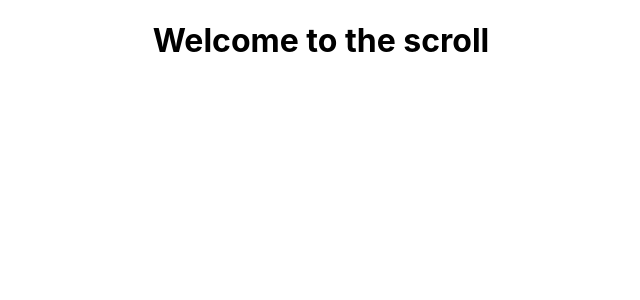
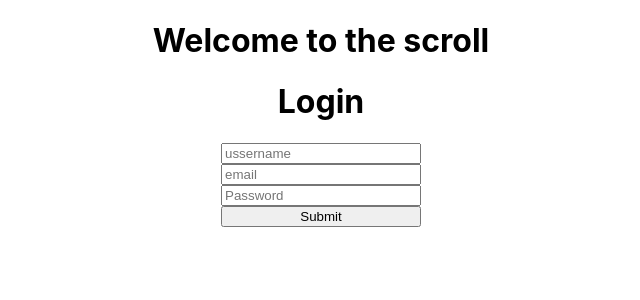
Before and after one commit to justinallenshade/The-Scroll-Front-End, a React (Create React App) app: page /login in a window 1280 px wide. Shown: the top 300 px of the page, without its empty margins (319-959 px from the left). Built offline with nearby package versions, Linux system fonts and the light colour scheme.

Commit message:
login page base

```diff
--- a/src/App.css
+++ b/src/App.css
@@ -2,37 +2,8 @@
   text-align: center;
 }
 
-.App-logo {
-  height: 40vmin;
-  pointer-events: none;
+#loginForm{
+  display: inline-flex;
+  flex-direction: column;
+  width: 200px;
 }
-
-@media (prefers-reduced-motion: no-preference) {
-  .App-logo {
-    animation: App-logo-spin infinite 20s linear;
-  }
-}
-
-.App-header {
-  background-color: #282c34;
-  min-height: 100vh;
-  display: flex;
-  flex-direction: column;
-  align-items: center;
-  justify-content: center;
-  font-size: calc(10px + 2vmin);
-  color: white;
-}
-
-.App-link {
-  color: #61dafb;
-}
-
-@keyframes App-logo-spin {
-  from {
-    transform: rotate(0deg);
-  }
-  to {
-    transform: rotate(360deg);
-  }
-}
--- a/src/App.js
+++ b/src/App.js
@@ -3,6 +3,7 @@ import React from 'react'
 import { Route } from 'react-router-dom'
 
 import Home from './Components/Home'
+import Login from './Components/Login'
 
 function App() {
   return (
@@ -10,6 +11,7 @@ function App() {
       <div>
         <h1>Welcome to the scroll</h1>
         <Route path="/post" exact render = {() => <Home />} />
+        <Route path="/login" exact render = {() => <Login />} />
       </div>
     </div>
   );
--- /dev/null
+++ b/src/Components/Login.jsx
@@ -0,0 +1,15 @@
+import React from 'react';
+
+export default function Login(props) {
+    return (
+        <div>
+            <h1>Login</h1>
+            <form id="loginForm">
+                <input type="text" placeholder="ussername"></input>
+                <input type="email" placeholder="email"></input>
+                <input type="password" placeholder="Password"></input>
+                <input type="submit" value="Submit"></input>
+            </form>
+        </div>
+    );
+}
```
